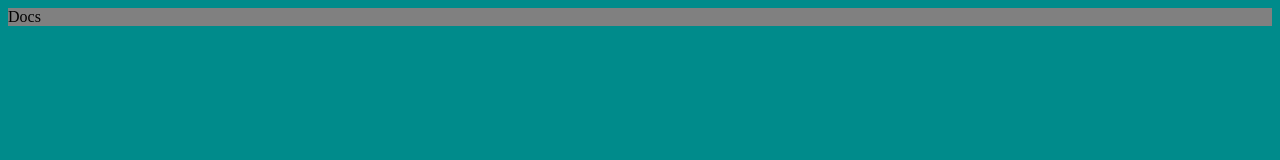
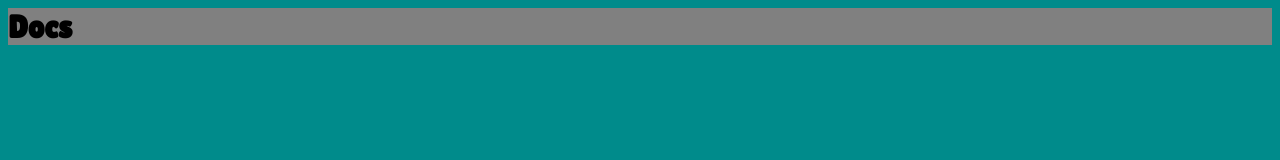
Before and after one commit to ScratchBotManager/SObjects, a plain HTML site: page Docs/index.html in a window 1280 px wide. Drawn offline with Linux system fonts and the light colour scheme.

Commit message:
Update index.html

```diff
--- a/Docs/index.html
+++ b/Docs/index.html
@@ -1,9 +1,19 @@
-<style>
+<head>
+  <link rel="preconnect" href="https://fonts.googleapis.com">
+<link rel="preconnect" href="https://fonts.gstatic.com" crossorigin>
+<link href="https://fonts.googleapis.com/css2?family=Lilita+One&display=swap" rel="stylesheet">
+  <style>
   body {
    background-color: darkcyan;
   }
   .panel {
    background-color: grey;
   }
+    .lilitaone {
+     font-family: 'Lilita One', cursive;
+    }
 </style>
-<div class="panel"> <p>Docs</p> </div>
+</head>
+<body>
+<div class="panel"> <h1 class="lilitaone">Docs</h1> </div>
+</body>
```
